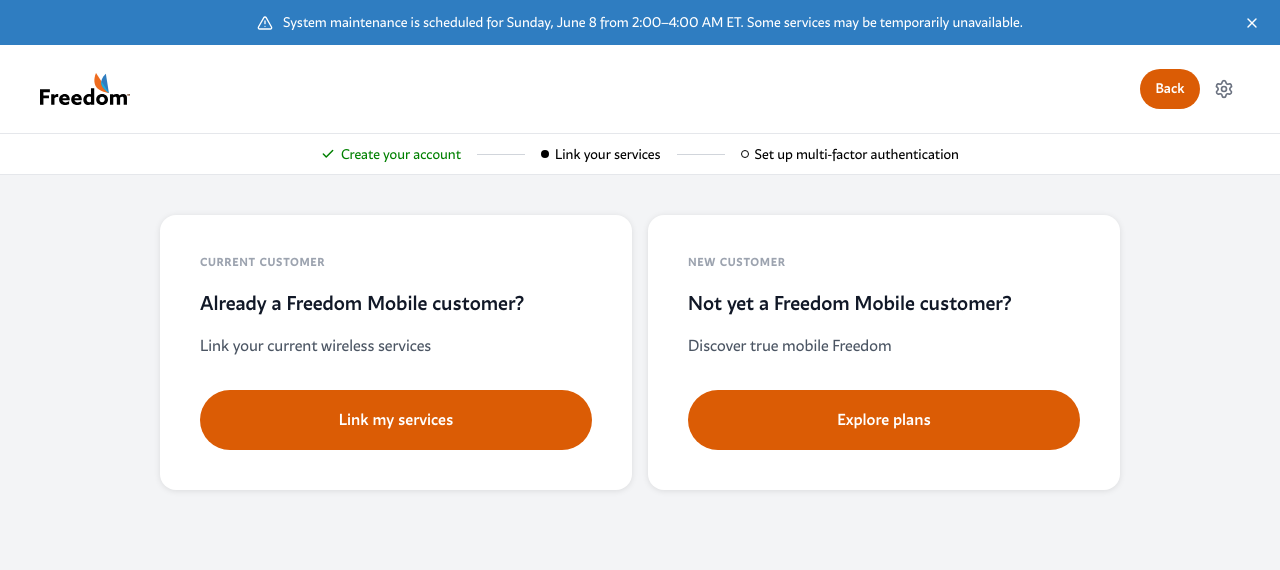
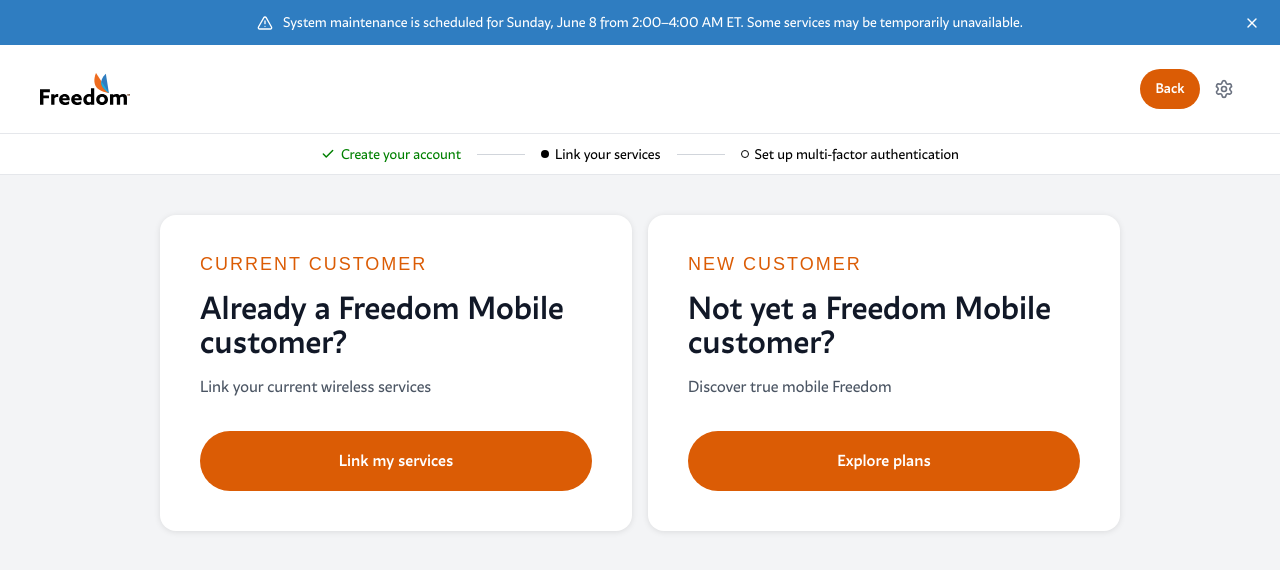
Before and after one commit to kpicc/okta-prototype, a React (Vite) app in the folder prototype/: page /link-services in a window 1280 px wide. Shown: the top 570 px of the page. Built offline with nearby package versions, Linux system fonts and the light colour scheme.

Commit message:
Update Link Services typography and Forgot Password flow

```diff
--- a/prototype/src/index.css
+++ b/prototype/src/index.css
@@ -92,6 +92,30 @@
   }
 }
 
+.ls-eyebrow {
+  font-size: 14px;
+  line-height: 1.1;
+}
+
+@media (min-width: 768px) {
+  .ls-eyebrow {
+    font-size: 18px;
+    line-height: 1.1;
+  }
+}
+
+.ls-card-heading {
+  font-size: 24px;
+  line-height: 26px;
+}
+
+@media (min-width: 768px) {
+  .ls-card-heading {
+    font-size: 32px;
+    line-height: 34px;
+  }
+}
+
 .pb-label-inactive {
   display: none;
 }
--- a/prototype/src/pages/LinkServices.tsx
+++ b/prototype/src/pages/LinkServices.tsx
@@ -83,10 +83,10 @@
               {/* Current Customer */}
               <div style={{ backgroundColor: '#fff', borderRadius: '16px', boxShadow: '0 1px 6px rgba(0,0,0,0.1)', padding: '40px', display: 'flex', flexDirection: 'column' }}>
                 <div style={{ flex: 1 }}>
-                  <p style={{ fontSize: '11px', fontWeight: 700, letterSpacing: '0.1em', textTransform: 'uppercase', color: '#9ca3af', marginBottom: '16px' }}>
+                  <p className="ls-eyebrow" style={{ fontFamily: 'Ambra Sans Text Medium, sans-serif', fontWeight: 500, letterSpacing: '2px', textTransform: 'uppercase', color: '#DB5C05', marginBottom: '16px' }}>
                     Current Customer
                   </p>
-                  <h4 className="ca-heading">{config.linkServices.currentCustomerTitle}</h4>
+                  <h3 className="ca-heading ls-card-heading">{config.linkServices.currentCustomerTitle}</h3>
                   <p className="ca-subtitle" style={{ color: '#4b5563', marginBottom: '32px' }}>
                     {config.linkServices.currentCustomerSubtitle}
                   </p>
@@ -99,10 +99,10 @@
               {/* New Customer */}
               <div style={{ backgroundColor: '#fff', borderRadius: '16px', boxShadow: '0 1px 6px rgba(0,0,0,0.1)', padding: '40px', display: 'flex', flexDirection: 'column' }}>
                 <div style={{ flex: 1 }}>
-                  <p style={{ fontSize: '11px', fontWeight: 700, letterSpacing: '0.1em', textTransform: 'uppercase', color: '#9ca3af', marginBottom: '16px' }}>
+                  <p className="ls-eyebrow" style={{ fontFamily: 'Ambra Sans Text Medium, sans-serif', fontWeight: 500, letterSpacing: '2px', textTransform: 'uppercase', color: '#DB5C05', marginBottom: '16px' }}>
                     New Customer
                   </p>
-                  <h4 className="ca-heading">{config.linkServices.newCustomerTitle}</h4>
+                  <h3 className="ca-heading ls-card-heading">{config.linkServices.newCustomerTitle}</h3>
                   <p className="ca-subtitle" style={{ color: '#4b5563', marginBottom: '32px' }}>
                     {config.linkServices.newCustomerSubtitle}
                   </p>
```
